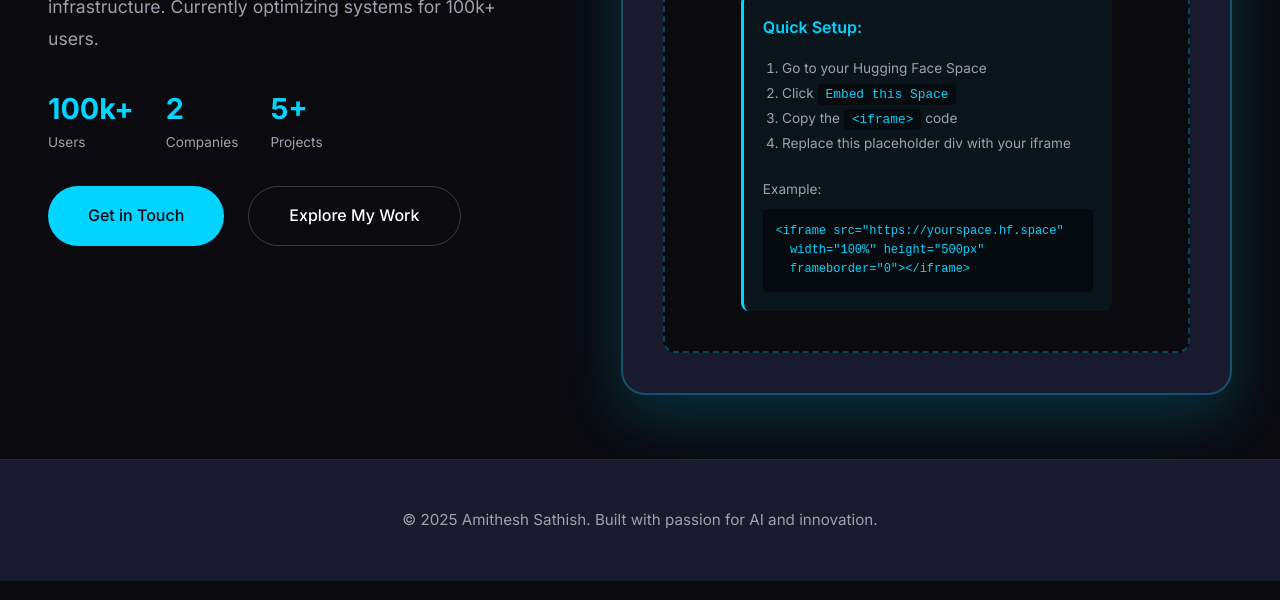
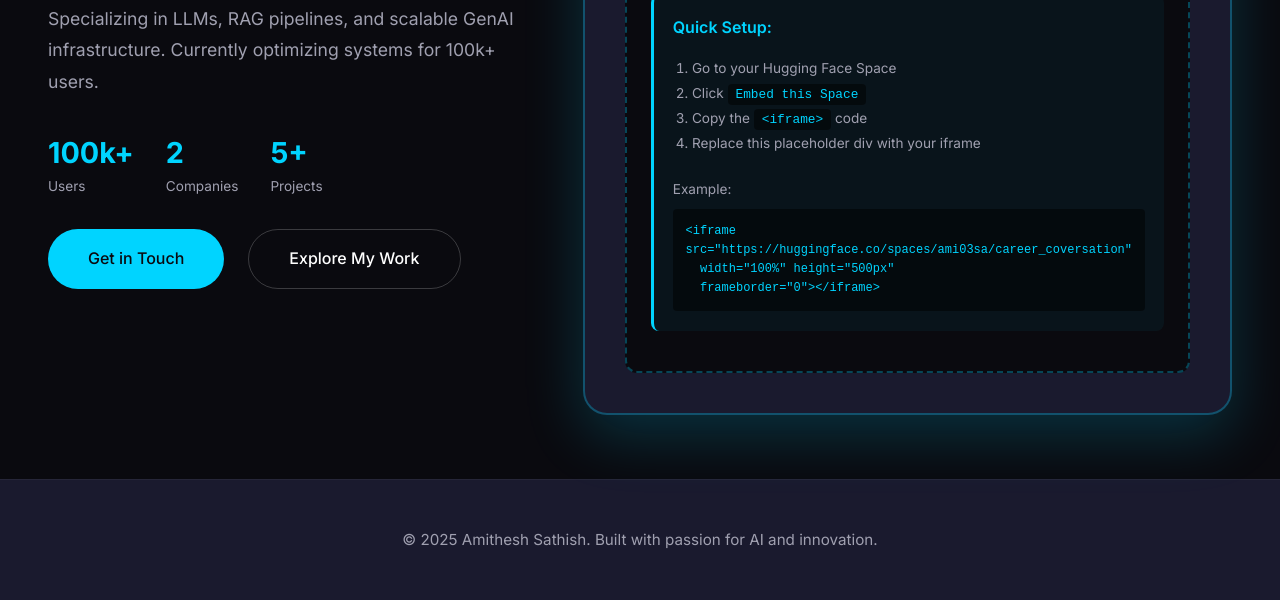
Before and after one commit to Ami03sa/My-Website, a plain HTML site: page index.html in a window 1280 px wide. Shown: the part 757-1357 px from the top of the page. Drawn offline with Linux system fonts and the light colour scheme.

```diff
--- a/index.html
+++ b/index.html
@@ -105,7 +105,7 @@
                                         <p style="margin-top: 1.5rem; color: var(--gray); font-size: 0.85rem;">
                                             Example:<br>
                                             <code style="display: block; margin-top: 0.5rem; padding: 0.8rem; font-size: 0.75rem;">
-                                                &lt;iframe src="https://yourspace.hf.space"<br>
+                                                &lt;iframe src="https://huggingface.co/spaces/ami03sa/career_coversation"<br>
                                                 &nbsp;&nbsp;width="100%" height="500px"<br>
                                                 &nbsp;&nbsp;frameborder="0"&gt;&lt;/iframe&gt;
                                             </code>
```
